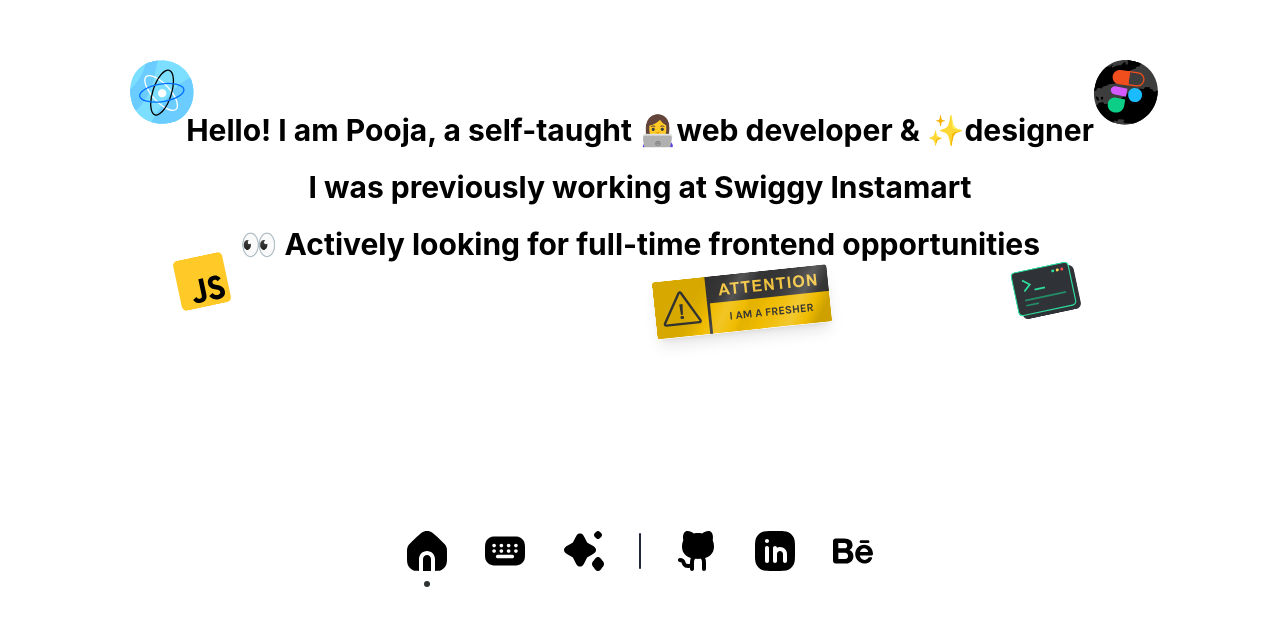
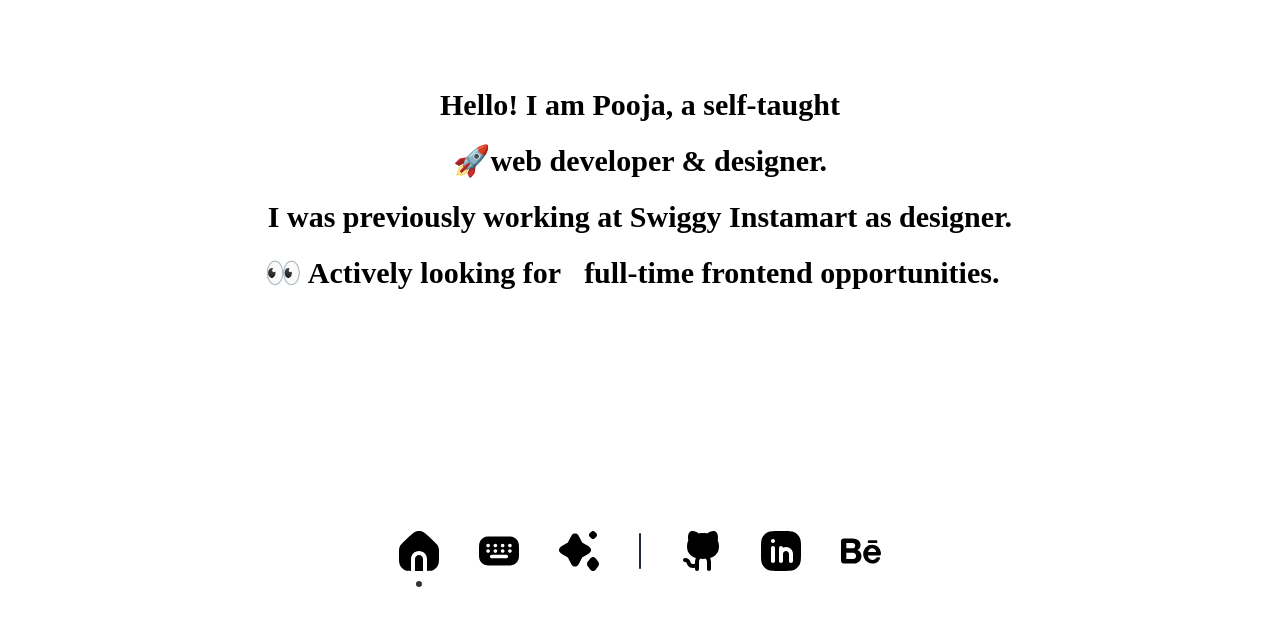
Before and after one commit to prodigiousabyss/my-portfolio, a React (Create React App) app: page / in a window 1280 px wide. Shown: the part 173-798 px from the top of the page. Built offline with nearby package versions, Linux system fonts and the light colour scheme.

Commit message:
design changes

```diff
--- a/src/App.css
+++ b/src/App.css
@@ -7,6 +7,7 @@
 @import url("https://fonts.googleapis.com/css2?family=Cabin:ital,wght@0,400;0,500;0,600;0,700;1,400;1,500;1,600;1,700&display=swap");
 @import url("https://fonts.googleapis.com/css2?family=Limelight&family=Poppins:ital,wght@0,100;0,200;0,300;0,400;0,500;0,600;0,700;0,800;0,900;1,100;1,200;1,300;1,400;1,500;1,600;1,700;1,800;1,900&family=Silkscreen:wght@400;700&family=Spline+Sans+Mono:ital,wght@0,300..700;1,300..700&display=swap");
 @import url("https://fonts.googleapis.com/css2?family=Righteous&display=swap");
+@import url("https://fonts.googleapis.com/css2?family=DM+Sans:ital,opsz,wght@0,9..40,100..1000;1,9..40,100..1000&family=Marmelad&family=Montserrat:ital,wght@0,100..900;1,100..900&family=Righteous&display=swap");
 
 html,
 body {
@@ -28,8 +29,6 @@
 }
 
 .zoom {
-  margin-left: 1.2rem;
-  margin-right: 1.2rem;
   /* width: 3.2rem;
   height: 3.2rem; */
   display: flex;
--- a/src/components/Navbar/Navbar.js
+++ b/src/components/Navbar/Navbar.js
@@ -5,11 +5,14 @@
 
 export const Navbar = () => {
   return (
-    <div className="fixed bottom-8 mx-auto w-max h-20 z-20 flex items-center justify-center rounded-full left-0 right-0 bg-white px-4 pb-2 hover:scale-105 transition-all">
+    <div className="fixed bottom-8 mx-auto w-max space-x-4 lg:space-x-10 lg:w-max sm:w-15 h-16 lg:h-20 sm:h-18 z-20 flex items-center justify-center rounded-full left-0 right-0 bg-white px-6 lg:px-10 pb-2 lg:hover:scale-105 transition-all">
       <Tooltip content="Home">
         <span className="tooltiptext">
           <NavLink className="zoom" to="/">
-            <Icon name="Home" className="w-10 h-10" />
+            <Icon
+              name="Home"
+              className="w-6 lg:w-10 sm:w-8 h-auto lg:h-10 sm:h-8"
+            />
             <div className="dot"></div>
           </NavLink>
         </span>
@@ -17,18 +20,21 @@
       <Tooltip content="Projects">
         <span className="tooltiptext"></span>
         <NavLink className="zoom" to="/codingProjects">
-          <Icon name="Code" className="w-10 h-10" />
+          <Icon name="Code" className="w-6 lg:w-10 sm:w-8 h-6 lg:h-10 sm:h-8" />
           <div className="dot"></div>
         </NavLink>
       </Tooltip>
       <Tooltip content="Designs">
         <span className="tooltiptext"></span>
         <NavLink className="zoom" to="/designs">
-          <Icon name="Designs" className="w-10 h-10" />
+          <Icon
+            name="Designs"
+            className="w-6 lg:w-10 sm:w-8 h-6 lg:h-10 sm:h-8"
+          />
           <div className="dot"></div>
         </NavLink>
       </Tooltip>
-      <div className="w-0.5 rounded-full h-1/2 bg-gray-800 mx-4" />
+      <div className="w-0.5 rounded-full h-1/2 bg-gray-800" />
       <Tooltip content="Github">
         <span className="tooltiptext"></span>
         <a
@@ -38,7 +44,10 @@
           rel="noreferrer"
         >
           {" "}
-          <Icon name="Github" className="w-10 h-10" />
+          <Icon
+            name="Github"
+            className="w-6 lg:w-10 sm:w-8 h-6 lg:h-10 sm:h-8"
+          />
         </a>
       </Tooltip>
       <Tooltip content="LinkedIn">
@@ -50,7 +59,10 @@
           rel="noreferrer"
         >
           {" "}
-          <Icon name="LinkedIn" className="w-10 h-10" />
+          <Icon
+            name="LinkedIn"
+            className="w-6 lg:w-10 sm:w-8 h-6 lg:h-10 sm:h-8"
+          />
         </a>
       </Tooltip>
       <Tooltip content="Behance">
@@ -62,7 +74,10 @@
           rel="noreferrer"
         >
           {" "}
-          <Icon name="Behance" className="w-10 h-10" />
+          <Icon
+            name="Behance"
+            className="w-6 lg:w-10 sm:w-8 h-6 lg:h-10 sm:h-8"
+          />
         </a>
       </Tooltip>
     </div>
--- a/src/components/Tooltip/Tooltip.css
+++ b/src/components/Tooltip/Tooltip.css
@@ -1,18 +1,18 @@
-
-
 .tooltip {
   display: inline-block;
   color: white;
   background-color: black;
   position: absolute;
-        top: -1.3rem;
+  top: -1.6rem;
   text-align: center;
-        /* left: 2.4rem; */
+  /* left: 1.3rem; */
   border-radius: 0.3rem;
+  font-family: DM Sans;
+  font-weight: bold;
   font-size: smaller;
   width: 4rem;
   padding: 0.3rem;
-        margin-left: 0.5rem;
+  margin-left: -0.7rem;
 }
 
 .tooltip:after {
--- a/src/pages/Home/home.js
+++ b/src/pages/Home/home.js
@@ -1,18 +1,21 @@
 import React from "../../assets/images/react.svg";
-import Code from "../../assets/images/code.svg";
-import Figma from "../../assets/images/figma.svg";
-import JS from "../../assets/images/JS.svg";
-import Fresher from "../../assets/images/fresher.svg";
+// import Code from "../../assets/images/code.svg";
+// import Figma from "../../assets/images/figma.svg";
+// import JS from "../../assets/images/JS.svg";
+// import Fresher from "../../assets/images/fresher.svg";
 
 export const Home = () => {
   return (
-    <div className="w-screen h-screen text-black flex items-center justify-center pb-20">
+    <div className="w-screen h-screen text-black flex items-center justify-center pb-20 font-dmSans">
       <div className="w-4/5 h-2/3 relative flex items-center justify-center">
-        <div className="flex flex-col relative items-center font-bold text-3xl leading-normal">
-          <span className="px-6 py-2  bg-white inline-block rounded-2xl">
-            Hello! I am Pooja, a self-taught 👩‍💻web developer & ✨designer
+        <div className="flex flex-col relative items-center font-bold text-xs sm:text-sm md:text-lg lg:text-3xl">
+          <span className="leading-loose">
+            Hello! I am Pooja, a self-taught
           </span>
-          <span className="px-6 py-1 bg-white inline-block">
+          <span className="px-6 py-2 bg-white inline-block rounded-2xl">
+            🚀web developer & designer.
+          </span>
+          <span className="leading-loose">
             I was previously working at{" "}
             <a
               href="https://www.swiggy.com/swiggy-instamart"
@@ -21,35 +24,40 @@
             >
               Swiggy Instamart
             </a>
+            <span> as designer.</span>
           </span>
-          <span className="px-6 py-2 bg-white inline-block rounded-2xl">
-            👀 Actively looking for full-time frontend opportunities
+          <span>
+            👀 Actively looking for
+            <span> </span>
+            <span className="px-4 py-2  bg-white inline-block rounded-2xl ">
+              full-time frontend opportunities.
+            </span>
           </span>
-          <img
+          {/* <img
             src={React}
-            className="w-16 h-auto absolute -left-8 -top-10 -rotate-12"
+            className="w-8 md:w-10 lg:w-16 h-auto absolute -left-8 -top-10 -rotate-12"
             alt="react"
-          />
-          <img
+          /> */}
+          {/* <img
             src={Code}
-            className="w-16 h-auto absolute right-10 -bottom-10 -rotate-12"
+            className="w-8 md:w-10 lg:w-16 h-auto absolute right-10 -bottom-10 -rotate-12"
             alt="code"
-          />
-          <img
+          /> */}
+          {/* <img
             src={Figma}
-            className="w-16 h-auto absolute -right-10 -top-10 rotate-12"
+            className="w-8 md:w-10 lg:w-16 h-auto absolute -right-10 -top-10 rotate-12"
             alt="figma"
-          />
-          <img
+          /> */}
+          {/* <img
             src={JS}
-            className="w-20 h-auto absolute left-0 -bottom-8 -rotate-12"
+            className="w-10 md:w-12 lg:w-20 h-auto absolute left-0 -bottom-8 -rotate-12"
             alt="js"
-          />
-          <img
+          /> */}
+          {/* <img
             src={Fresher}
-            className="w-44 rounded h-auto absolute right-72 -bottom-14 -rotate-6 shadow-lg"
+            className="w-20 md:w-36 lg:w-44 rounded h-auto absolute right-72 -bottom-14 -rotate-6 shadow-lg"
             alt="fresher"
-          />
+          /> */}
         </div>
       </div>
     </div>
--- a/tailwind.config.js
+++ b/tailwind.config.js
@@ -10,6 +10,7 @@
       limelight: ["Limelight"],
       spline: ["Spline Sans Mono"],
       righteous: ["Righteous"],
+      dmSans: ["DM Sans"],
     },
   },
   plugins: [],
```
Lines whose indentation alone changed are shown as unchanged.
